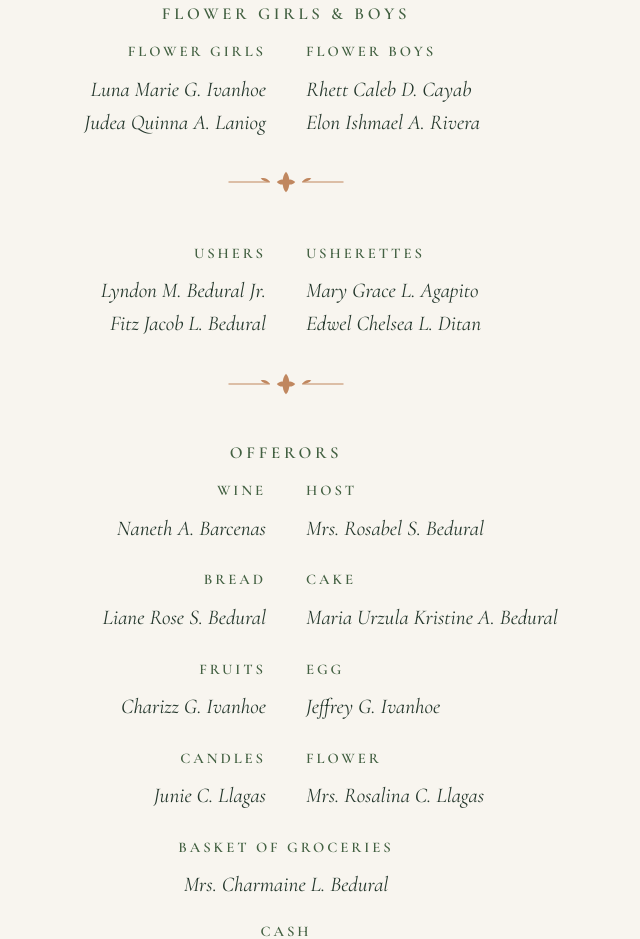
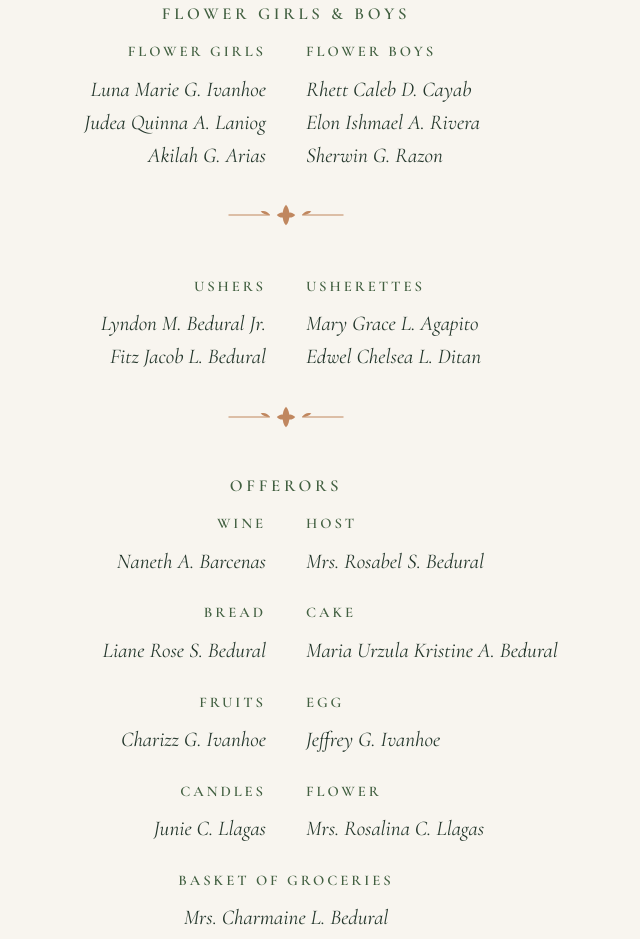
Before and after one commit to jedandsteph/rsvp, a plain HTML site: page index.html in a window 1280 px wide. Shown: the part 4040-4979 px from the top of the page, without its empty margins (354-994 px from the left). Drawn offline with nearby package versions, Linux system fonts and the light colour scheme.

Commit message:
Update index.html

```diff
--- a/index.html
+++ b/index.html
@@ -312,6 +312,7 @@
           <ul class="ent-list">
             <li>Luna Marie G. Ivanhoe</li>
             <li>Judea Quinna A. Laniog</li>
+            <li>Akilah G. Arias</li>
           </ul>
         </div>
         <div class="ent-col">
@@ -319,6 +320,7 @@
           <ul class="ent-list">
             <li>Rhett Caleb D. Cayab</li>
             <li>Elon Ishmael A. Rivera</li>
+            <li>Sherwin G. Razon</li>
           </ul>
         </div>
       </div>
```
